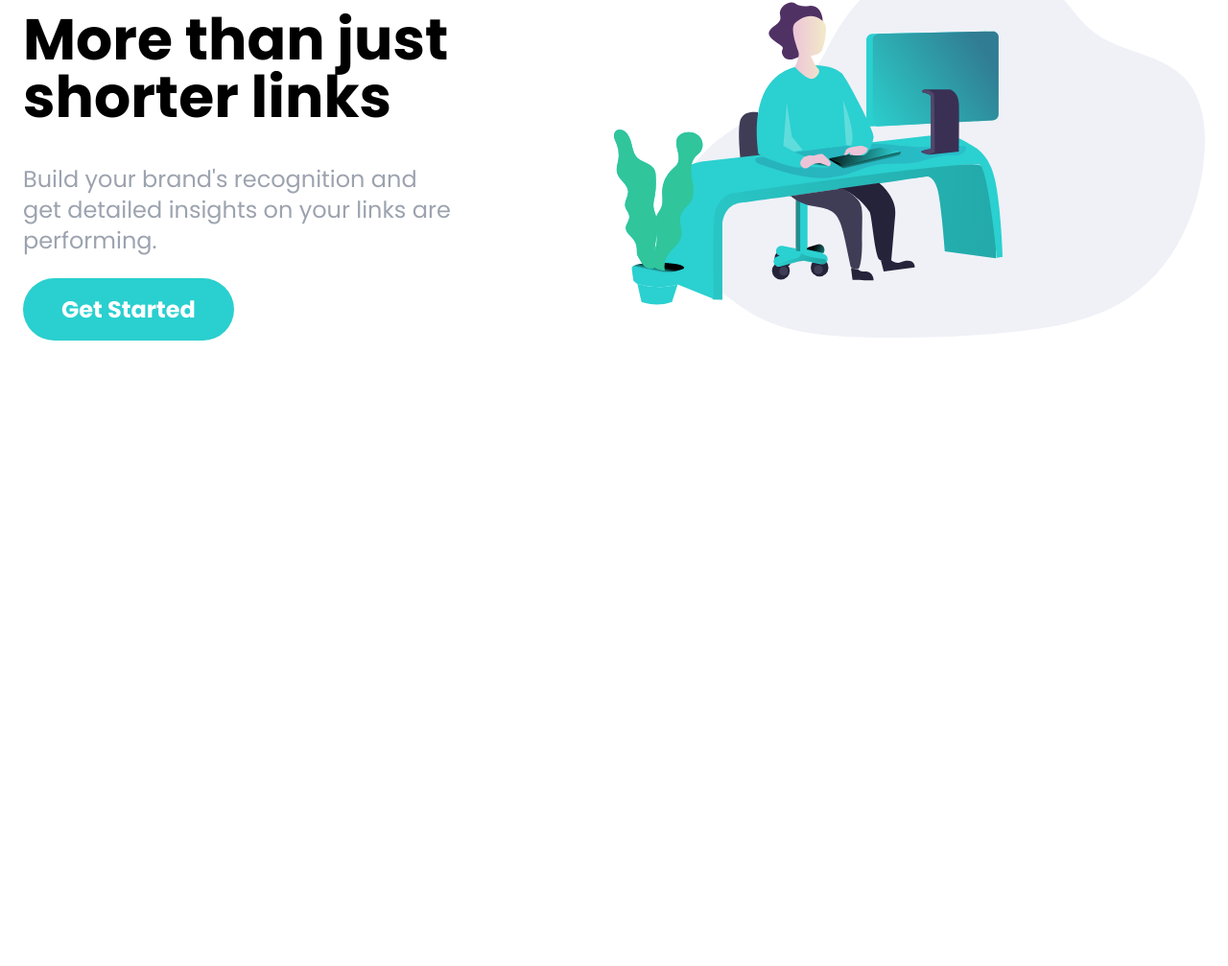
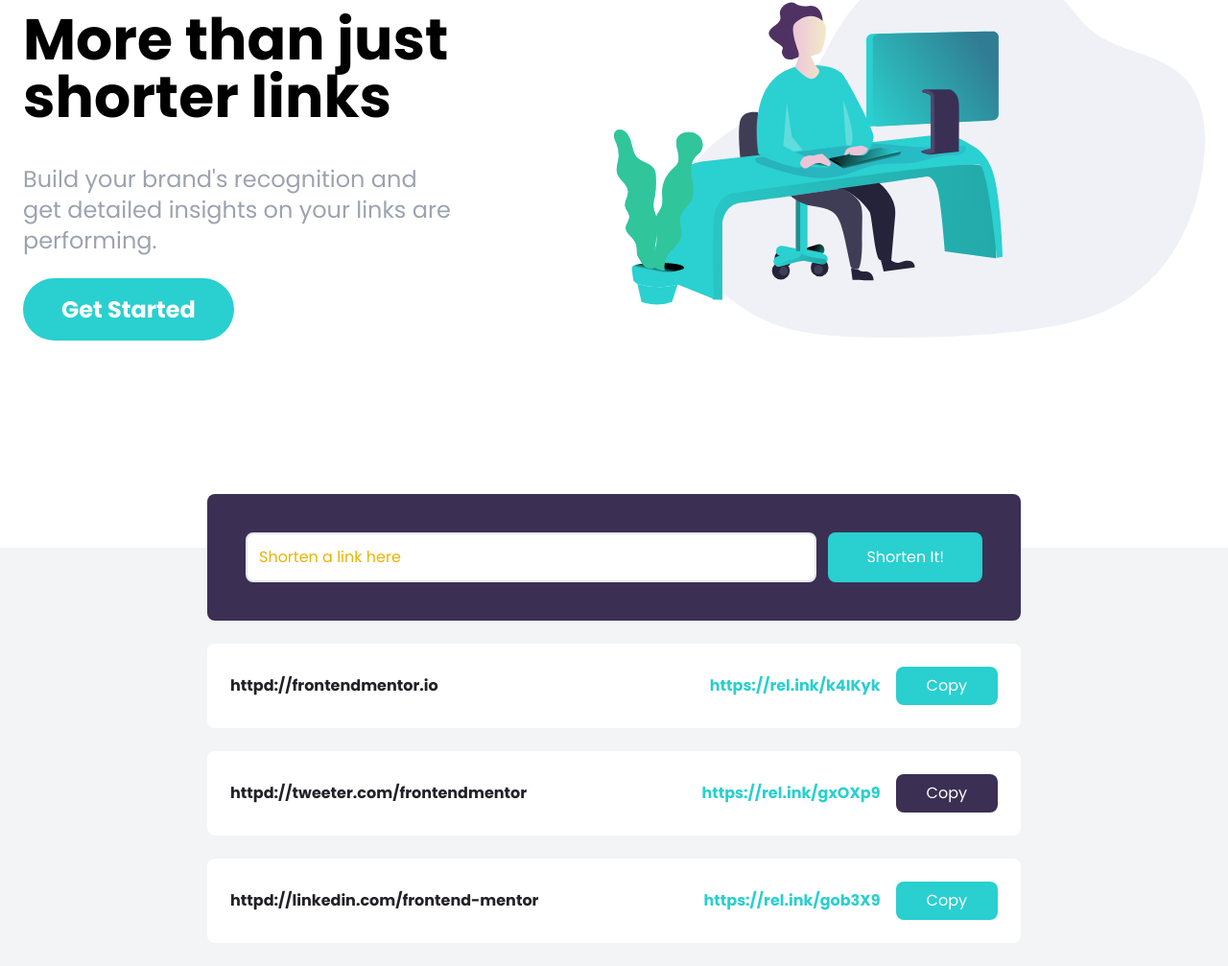
Before and after one commit to tertcoder/shortly, a website: page index.html in a window 1280 px wide. Shown: the part 173-1180 px from the top of the page at 96% size. Before the commit the page ends 800 px from the top, so only its background shows below. Drawn offline with Linux system fonts and the light colour scheme.

Commit message:
Shorten form and links

```diff
--- a/index.html
+++ b/index.html
@@ -93,5 +93,86 @@
         </div>
       </div>
     </section>
+
+    <!-- Shorten Section -->
+    <section id="shorten" class="relative bg-gray-100">
+      <!-- Shorten Container -->
+      <div class="max-w-4xl p-6 mx-auto space-y-6">
+        <!-- Form -->
+        <form
+          id="link-form"
+          class="relative flex flex-col w-full p-10 -mt-20 space-y-4 rounded-lg bg-darkViolet md:flex-row md:space-y-0 md:space-x-3"
+        >
+          <input
+            type="text"
+            class="flex-1 p-3 placeholder-yellow-500 border-2 rounded-lg focus:outline-none"
+            placeholder="Shorten a link here"
+            id="link-input"
+          />
+          <button
+            class="px-10 py-3 text-white rounded-lg bg-cyan hover:bg-cyanLight focus:outline-none md:py-2"
+          >
+            Shorten It!
+          </button>
+        </form>
+
+        <!-- Link 1 -->
+        <div
+          class="flex items-center justify-between w-full p-6 bg-white rounded-lg flex-cccol md:flex-row"
+        >
+          <p class="font-bold text-center text-veryDarkViolet md:text-left">
+            httpd://frontendmentor.io
+          </p>
+          <div
+            class="flex flex-col items-center justify-end flex-1 space-x-4 space-y-2 md:flex-row md:space-y-0"
+          >
+            <div class="font-bold text-cyan">https://rel.ink/k4IKyk</div>
+            <button
+              class="p-2 px-8 text-white rounded-lg bg-cyan hover:opacity-70 focus:outline-none"
+            >
+              Copy
+            </button>
+          </div>
+        </div>
+
+        <!-- Link 2 -->
+        <div
+          class="flex items-center justify-between w-full p-6 bg-white rounded-lg flex-cccol md:flex-row"
+        >
+          <p class="font-bold text-center text-veryDarkViolet md:text-left">
+            httpd://tweeter.com/frontendmentor
+          </p>
+          <div
+            class="flex flex-col items-center justify-end flex-1 space-x-4 space-y-2 md:flex-row md:space-y-0"
+          >
+            <div class="font-bold text-cyan">https://rel.ink/gxOXp9</div>
+            <button
+              class="p-2 px-8 text-white rounded-lg bg-darkViolet hover:opacity-70 focus:outline-none"
+            >
+              Copy
+            </button>
+          </div>
+        </div>
+
+        <!-- Link 3 -->
+        <div
+          class="flex items-center justify-between w-full p-6 bg-white rounded-lg flex-cccol md:flex-row"
+        >
+          <p class="font-bold text-center text-veryDarkViolet md:text-left">
+            httpd://linkedin.com/frontend-mentor
+          </p>
+          <div
+            class="flex flex-col items-center justify-end flex-1 space-x-4 space-y-2 md:flex-row md:space-y-0"
+          >
+            <div class="font-bold text-cyan">https://rel.ink/gob3X9</div>
+            <button
+              class="p-2 px-8 text-white rounded-lg bg-cyan hover:opacity-70 focus:outline-none"
+            >
+              Copy
+            </button>
+          </div>
+        </div>
+      </div>
+    </section>
   </body>
 </html>
```
Also changed, not shown: css/style.css.
